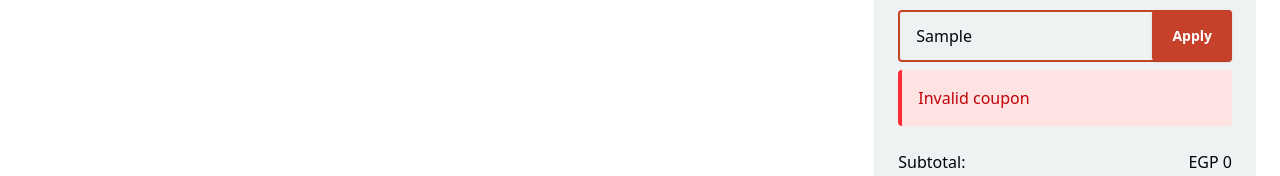
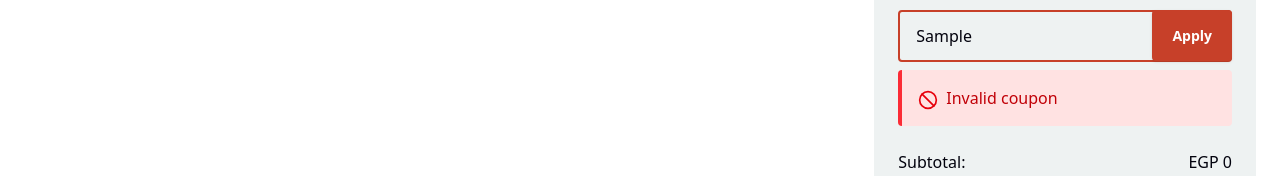
Before and after one commit to EmanRadwan114/bubbli, a React (Vite) app: page /checkout in a window 1280 px wide. Both pictures are taken after typing "Sample" into the empty fields and a click on the button "Apply". Shown: the part 467-643 px from the top of the page. Built offline with nearby package versions, Linux system fonts and the light colour scheme; no server answers.

Commit message:
Update coupon feedback msgs

```diff
--- a/src/components/Coupons/Coupons.jsx
+++ b/src/components/Coupons/Coupons.jsx
@@ -2,6 +2,8 @@ import React, { useState } from "react";
 import { useFormik } from "formik";
 import * as Yup from "yup";
 import { applyCoupon } from "../../services/couponService";
+
+import { CircleCheckBig, Ban } from "lucide-react";
 
 export default function Coupons({ onApplyCoupon }) {
   const [loading, setLoading] = useState(false);
@@ -110,12 +112,19 @@ export default function Coupons({ onApplyCoupon }) {
 
       {feedback.message && (
         <div
-          className={`border-l-4 p-4 rounded ${
+          className={`border-l-4 p-4 rounded flex items-start gap-2 ${
             feedback.success
-              ? "bg-green-100 border-green-500 text-green-700"
+              ? "bg-teal-100 border-teal-500 text-teal-700"
               : "bg-red-100 border-red-500 text-red-700"
           }`}>
-          {feedback.message}
+          <span className="mt-1">
+            {feedback.success ? (
+              <CircleCheckBig className="w-5 h-5 text-teal-600" />
+            ) : (
+              <Ban className="w-5 h-5 text-red-600" />
+            )}
+          </span>
+          <p>{feedback.message}</p>
         </div>
       )}
     </form>
```
